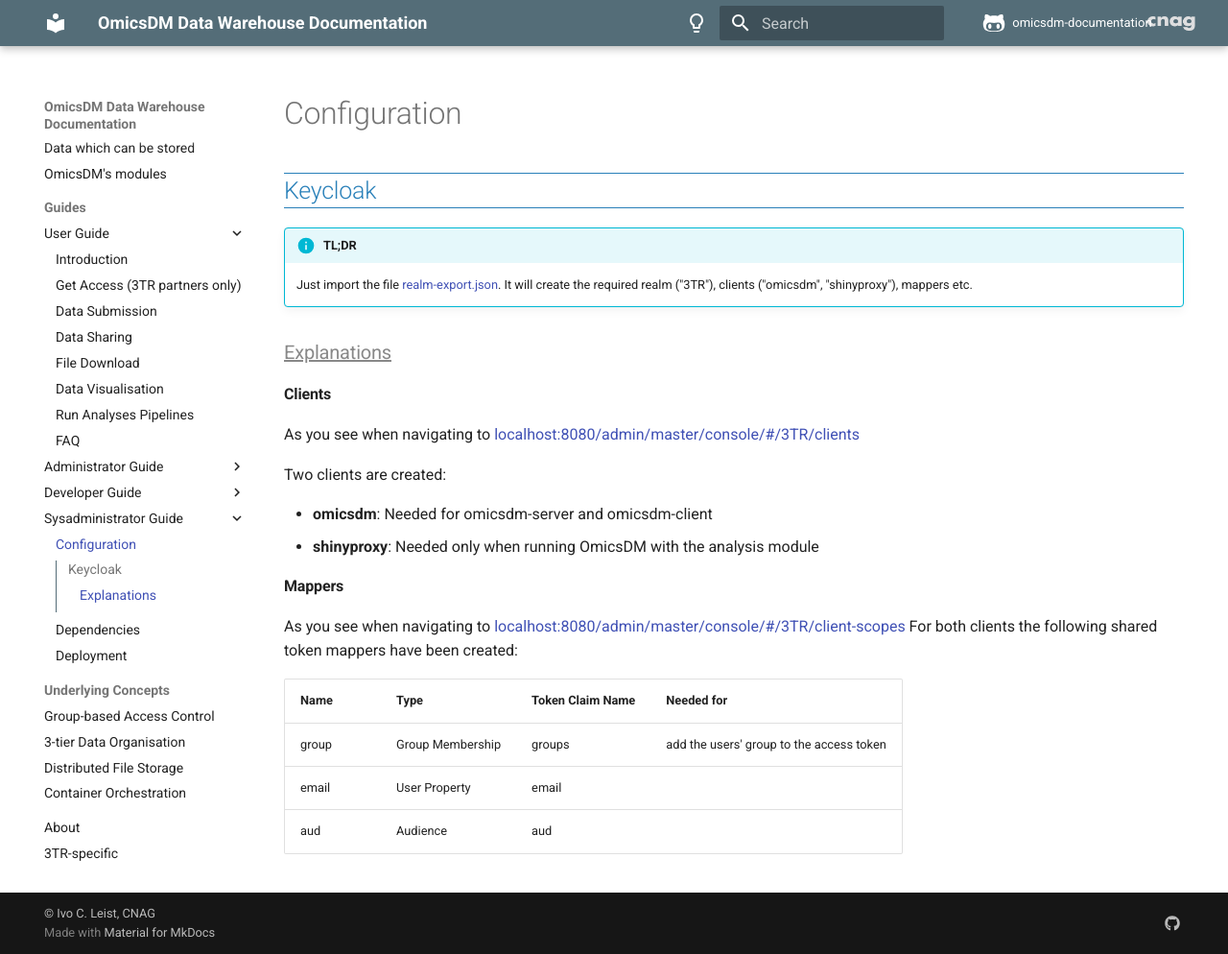
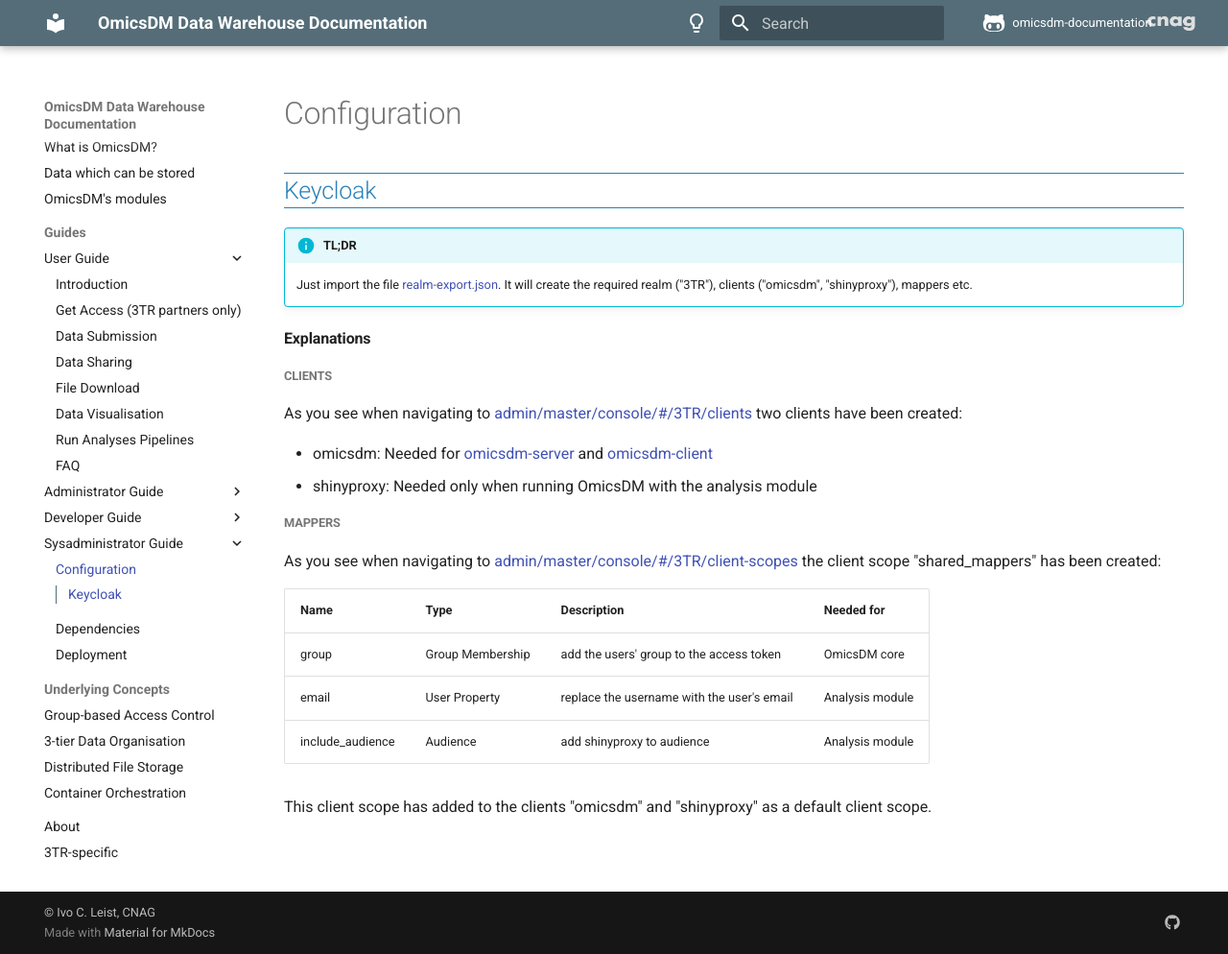
Before and after one commit to CNAG-Biomedical-Informatics/omicsdm-documentation, an MkDocs documentation site: the page built from docs/content/sysadmin-guide/configuration.md, in a window 1280 px wide and 994 px high. Shown: the whole window at 96% size. Built offline with MkDocs 1.6.1 and Material for MkDocs 9.7.7, drawn with Linux system fonts in a browser that asks for light colours; comment, search, counter and statistics services are not loaded.

Commit message:
improved keycloak mappers description

```diff
--- a/docs/content/sysadmin-guide/configuration.md
+++ b/docs/content/sysadmin-guide/configuration.md
@@ -5,26 +5,28 @@
 !!! Info "TL;DR"
 	Just import the file [realm-export.json](./realm-export.json){target="_blank"}. It will create the required realm ("3TR"), clients ("omicsdm", "shinyproxy"), mappers etc.
 
-### Explanations
+#### Explanations
 
-#### Clients
+##### Clients
 
 As you see when navigating to
-[localhost:8080/admin/master/console/#/3TR/clients](http://localhost:8080/admin/master/console/#/3TR/clients)
+[admin/master/console/#/3TR/clients](http://localhost:8080/admin/master/console/#/3TR/clients){target="_blank"}
+two clients have been created:
 
-Two clients are created:
+- omicsdm:  Needed for [omicsdm-server](https://github.com/CNAG-Biomedical-Informatics/omicsdm-server){target="_blank"}
+                and [omicsdm-client](https://github.com/CNAG-Biomedical-Informatics/omicsdm-client){target="_blank"}
+- shinyproxy: Needed only when running OmicsDM with the analysis module
 
-- **omicsdm**: Needed for omicsdm-server and omicsdm-client
-- **shinyproxy**: Needed only when running OmicsDM with the analysis module
-
-#### Mappers
+##### Mappers
 
 As you see when navigating to
-[localhost:8080/admin/master/console/#/3TR/client-scopes](http://localhost:8080/admin/master/console/#/3TR/client-scopes)
-For both clients the following shared token mappers have been created:
+[admin/master/console/#/3TR/client-scopes](http://localhost:8080/admin/master/console/#/3TR/client-scopes)
+the client scope "shared_mappers" has been created:
 
-| Name | Type | Token Claim Name | Needed for |
-|------|-------------|----------------| ------------------|
-| group |  Group Membership | groups | add the users' group to the access token |
-| email |  User Property | email | |
-| aud |  Audience | aud | |
+| Name | Type | Description | Needed for |
+|------|-------------|----------------| ------------------
+| group |  Group Membership | add the users' group to the access token | OmicsDM core |
+| email |  User Property | replace the username with the user's email | Analysis module |
+| include_audience |  Audience | add shinyproxy to audience |  Analysis module |
+
+This client scope has added to the clients "omicsdm" and "shinyproxy" as a default client scope.
```
